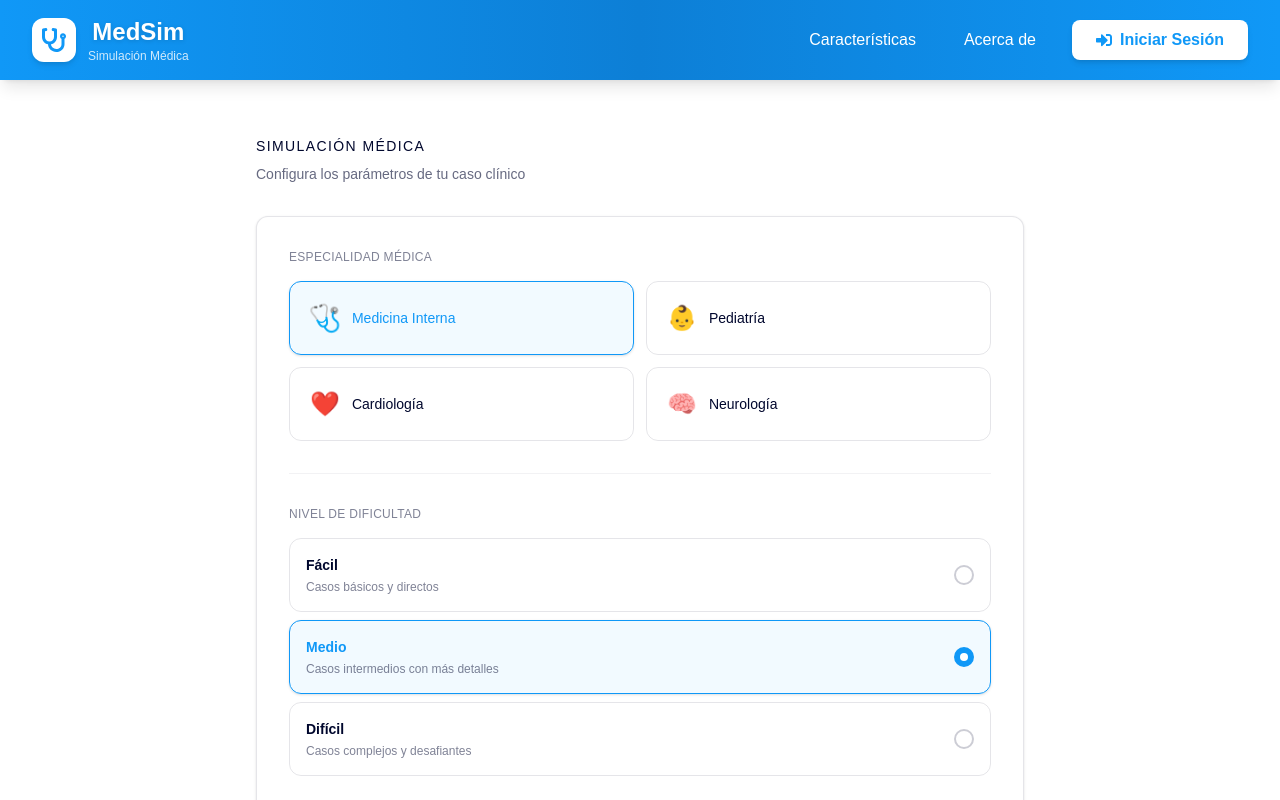
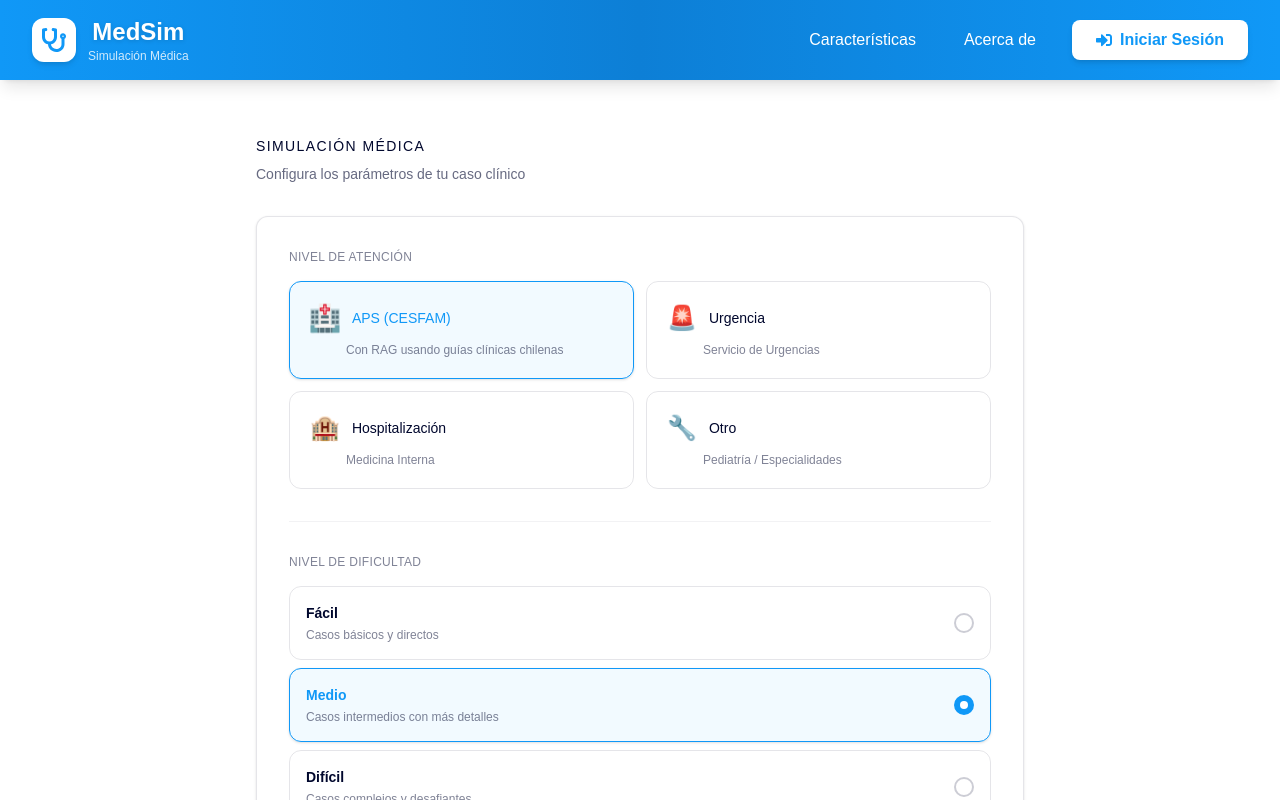
Before and after one commit to platanus-hack/platanus-hack-25-team-13, a Next.js app: page /voice-agent in a window 1280 px wide. Shown: the top 800 px of the page. Built offline with nearby package versions, Linux system fonts and the light colour scheme; no server answers.

Commit message:
feat: update specialties and difficulty levels in VoiceAgentPage, changing default specialty to APS and adding descriptions for each specialty

```diff
--- a/app/voice-agent/page.tsx
+++ b/app/voice-agent/page.tsx
@@ -27,14 +27,14 @@ export default function VoiceAgentPage() {
   const [loading, setLoading] = useState(false);
   const [error, setError] = useState<string | null>(null);
 
-  const [selectedSpecialty, setSelectedSpecialty] = useState("medicina_interna");
+  const [selectedSpecialty, setSelectedSpecialty] = useState("aps");
   const [selectedDifficulty, setSelectedDifficulty] = useState<"facil" | "medio" | "dificil">("medio");
 
   const specialties = [
-    { value: "medicina_interna", label: "Medicina Interna", icon: "🩺" },
-    { value: "pediatria", label: "Pediatría", icon: "👶" },
-    { value: "cardiologia", label: "Cardiología", icon: "❤️" },
-    { value: "neurologia", label: "Neurología", icon: "🧠" },
+    { value: "aps", label: "APS (CESFAM)", icon: "🏥", description: "Con RAG usando guías clínicas chilenas" },
+    { value: "urgencia", label: "Urgencia", icon: "🚨", description: "Servicio de Urgencias" },
+    { value: "hospitalizacion", label: "Hospitalización", icon: "🏨", description: "Medicina Interna" },
+    { value: "otro", label: "Otro", icon: "🔧", description: "Pediatría / Especialidades" },
   ];
 
   const difficulties = [
@@ -111,7 +111,7 @@ export default function VoiceAgentPage() {
             {/* Especialidad */}
             <div className="mb-8">
               <label className="block text-[#00072d]/50 text-xs uppercase tracking-wide font-medium mb-4">
-                Especialidad Médica
+                Nivel de Atención
               </label>
               <div className="grid grid-cols-2 gap-3">
                 {specialties.map((specialty) => (
@@ -127,7 +127,7 @@ export default function VoiceAgentPage() {
                       }
                     `}
                   >
-                    <div className="flex items-center gap-3">
+                    <div className="flex items-center gap-3 mb-2">
                       <div className={`
                         text-2xl transition-transform duration-200
                         ${selectedSpecialty === specialty.value ? 'scale-110' : 'group-hover:scale-105'}
@@ -140,6 +140,9 @@ export default function VoiceAgentPage() {
                       `}>
                         {specialty.label}
                       </div>
+                    </div>
+                    <div className="text-[#00072d]/50 text-xs pl-9">
+                      {specialty.description}
                     </div>
                   </button>
                 ))}
```
